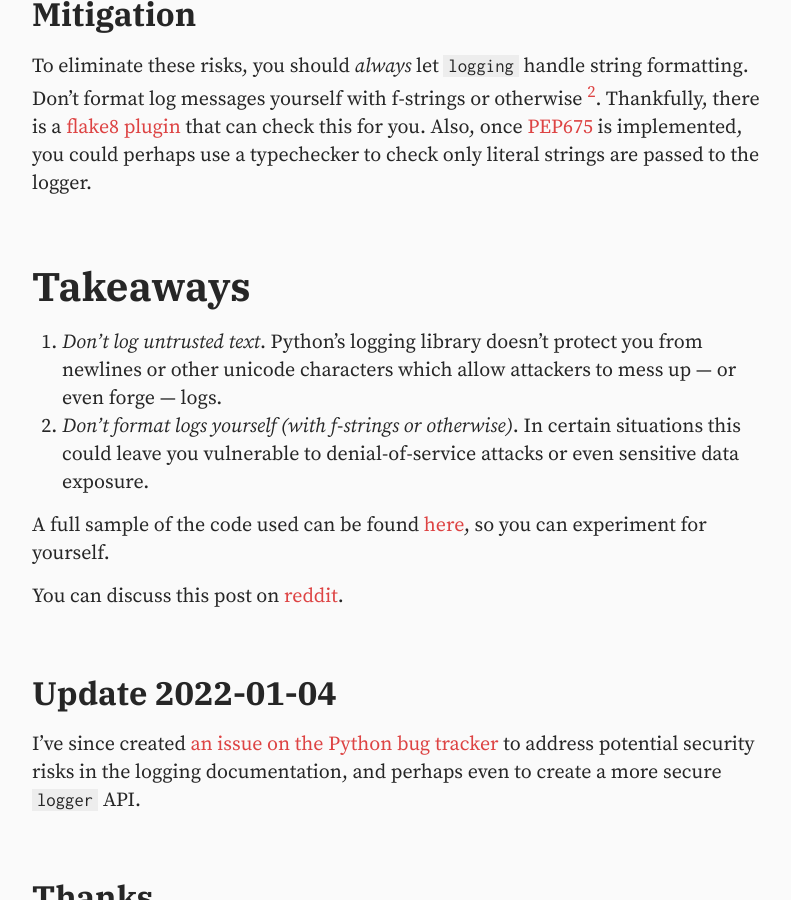
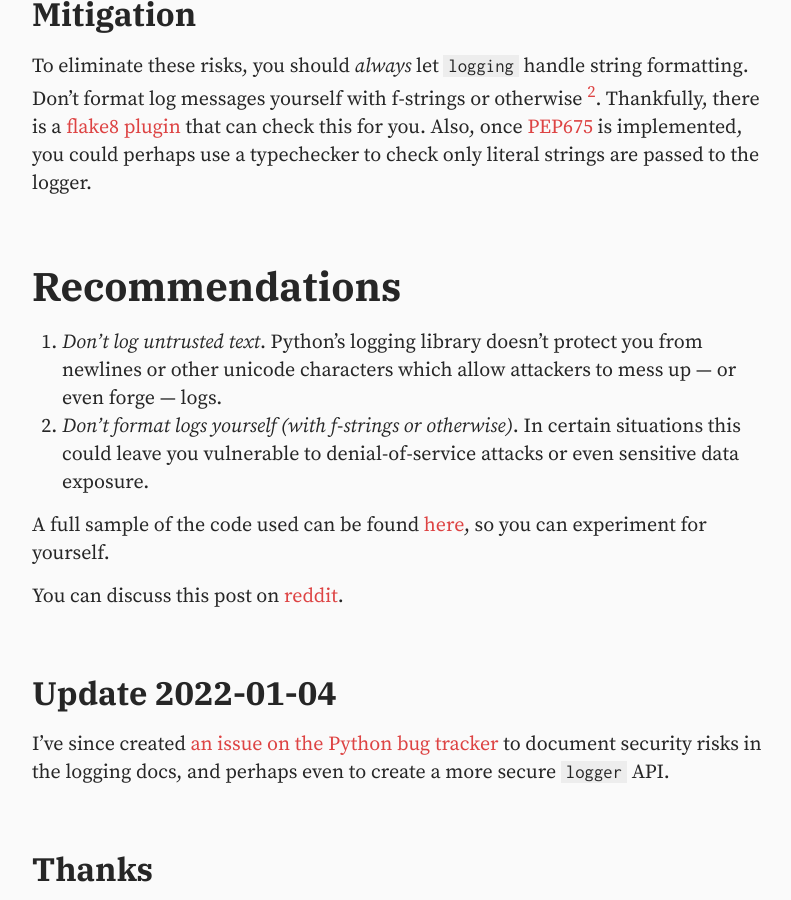
Before and after one commit to ariebovenberg/ariebovenberg.github.io, a Jekyll site: the page built from _posts/2021-12-27-is-your-python-code-vulnerable-to-log-injection.md, in a window 1280 px wide and 900 px high, scrolled down 4390 px. Shown: the whole window, without its empty margins (238-1029 px from the left). Built offline with Jekyll 4.4.1, drawn with Linux system fonts in a browser that asks for light colours.

Commit message:
clarifications

```diff
--- a/_posts/2021-12-27-is-your-python-code-vulnerable-to-log-injection.md
+++ b/_posts/2021-12-27-is-your-python-code-vulnerable-to-log-injection.md
@@ -196,7 +196,7 @@ that can check this for you.
 Also, once [PEP675](https://www.python.org/dev/peps/pep-0675) is implemented,
 you could perhaps use a typechecker to check only literal strings are passed to the logger.
 
-## Takeaways
+## Recommendations
 
 1. *Don't log untrusted text*. Python's logging library doesn't protect you from
    newlines or other unicode characters which allow
@@ -214,7 +214,7 @@ You can discuss this post on [reddit](https://www.reddit.com/r/Python/comments/r
 ### Update 2022-01-04
 
 I've since created [an issue on the Python bug tracker](https://bugs.python.org/issue46200)
-to address potential security risks in the logging documentation,
+to document security risks in the logging docs,
 and perhaps even to create a more secure `logger` API.
 
 ### Thanks
```
